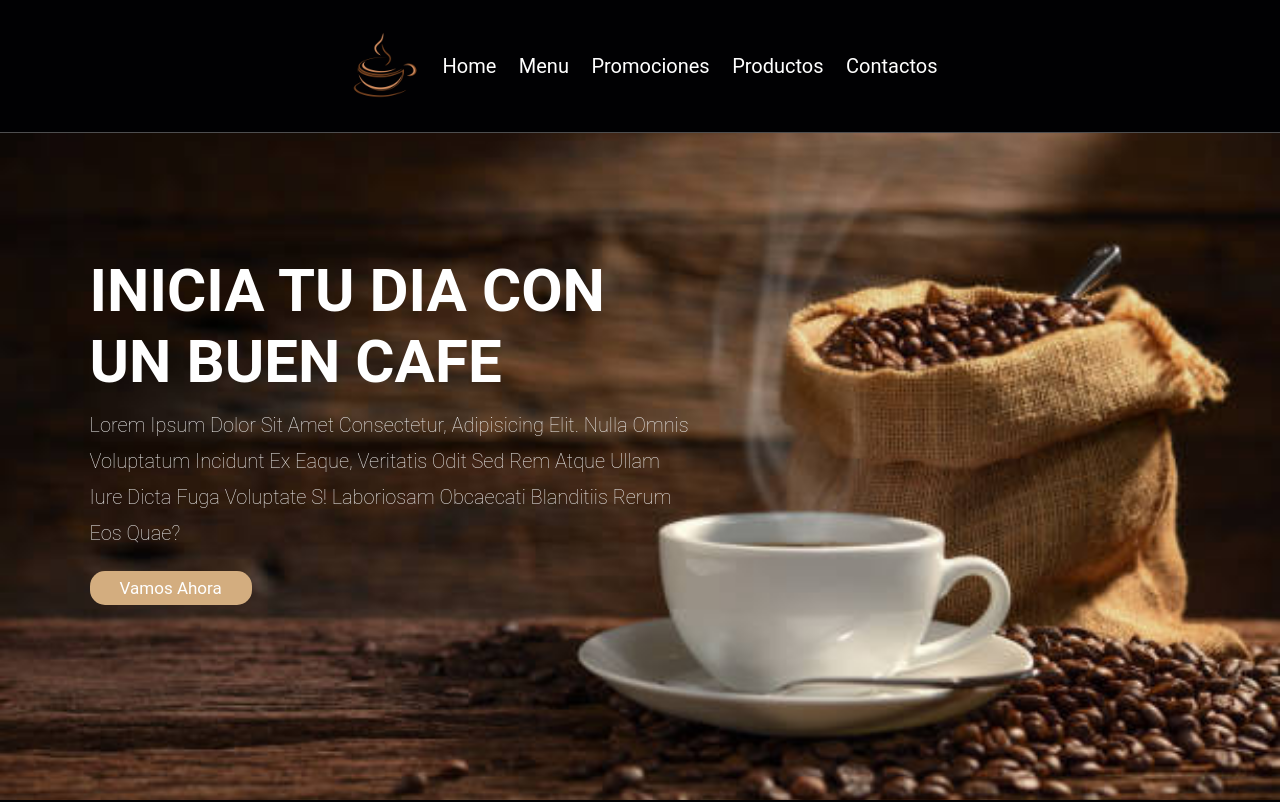
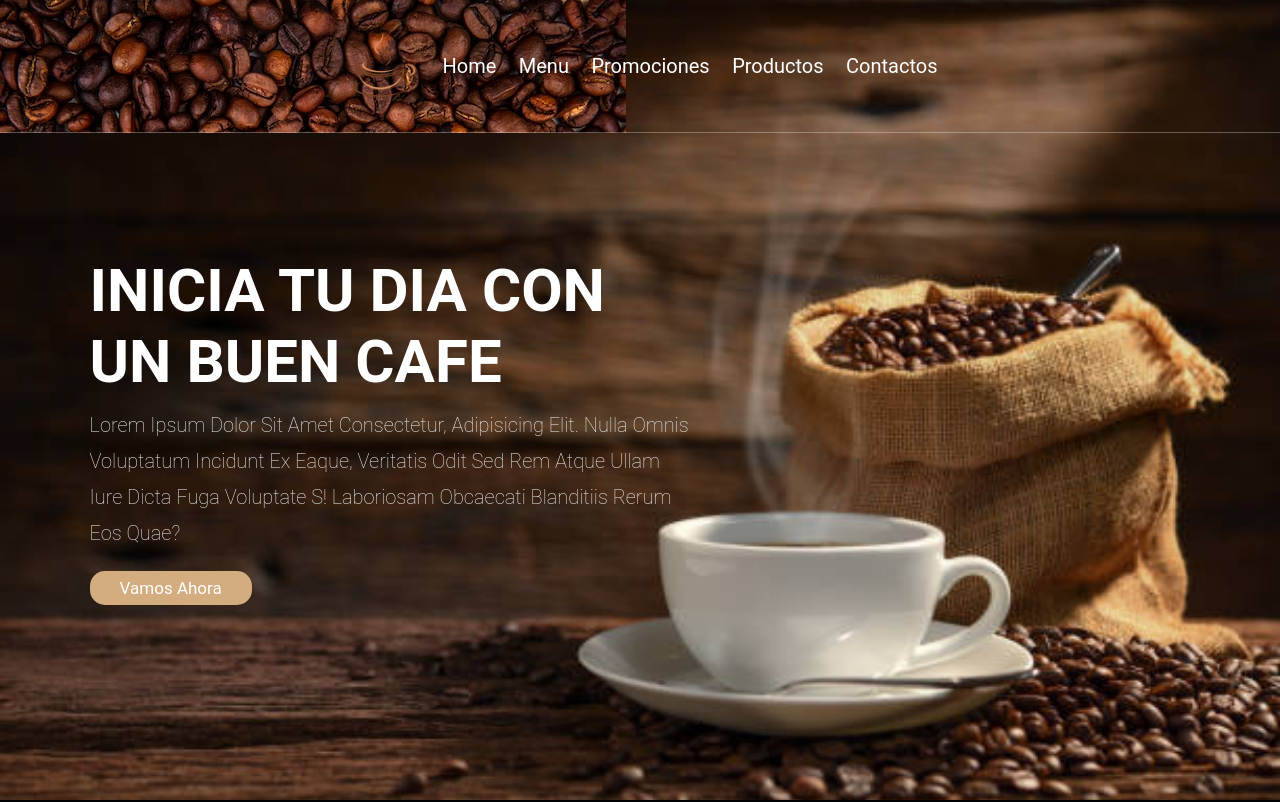
Before and after one commit to walter7f/coffe-webproyect, a plain HTML site: page coffeWeb/index.html in a window 1280 px wide. Shown: the top 802 px of the page. Drawn offline with Linux system fonts and the light colour scheme.

Commit message:
importacion

```diff
--- a/coffeWeb/css/style.css
+++ b/coffeWeb/css/style.css
@@ -74,7 +74,7 @@
     letter-spacing: .2rem;
   }
   .header{
-    background: var(--bg);
+    background: url(../imges/ff.avif) no-repeat;
     display: flex;
     flex-direction: row;
     align-items: center;
```
Also changed, not shown: coffeWeb/imges/b1.jfif (added), coffeWeb/imges/b2.jfif (added), coffeWeb/imges/b4.jpg (added), coffeWeb/imges/b5.jpg (added), coffeWeb/imges/b6.jpg (added), coffeWeb/imges/b7.jpg (added), coffeWeb/imges/b8.jpg (added), coffeWeb/imges/b9.jpg (added), coffeWeb/imges/ff.avif (added), coffeWeb/imges/pp.2.jpg (added), coffeWeb/imges/pp.4.jpg (added), coffeWeb/imges/pp1.jfif (added), coffeWeb/imges/pp3.jfif (added), coffeWeb/imges/pp5.jpeg (added).
